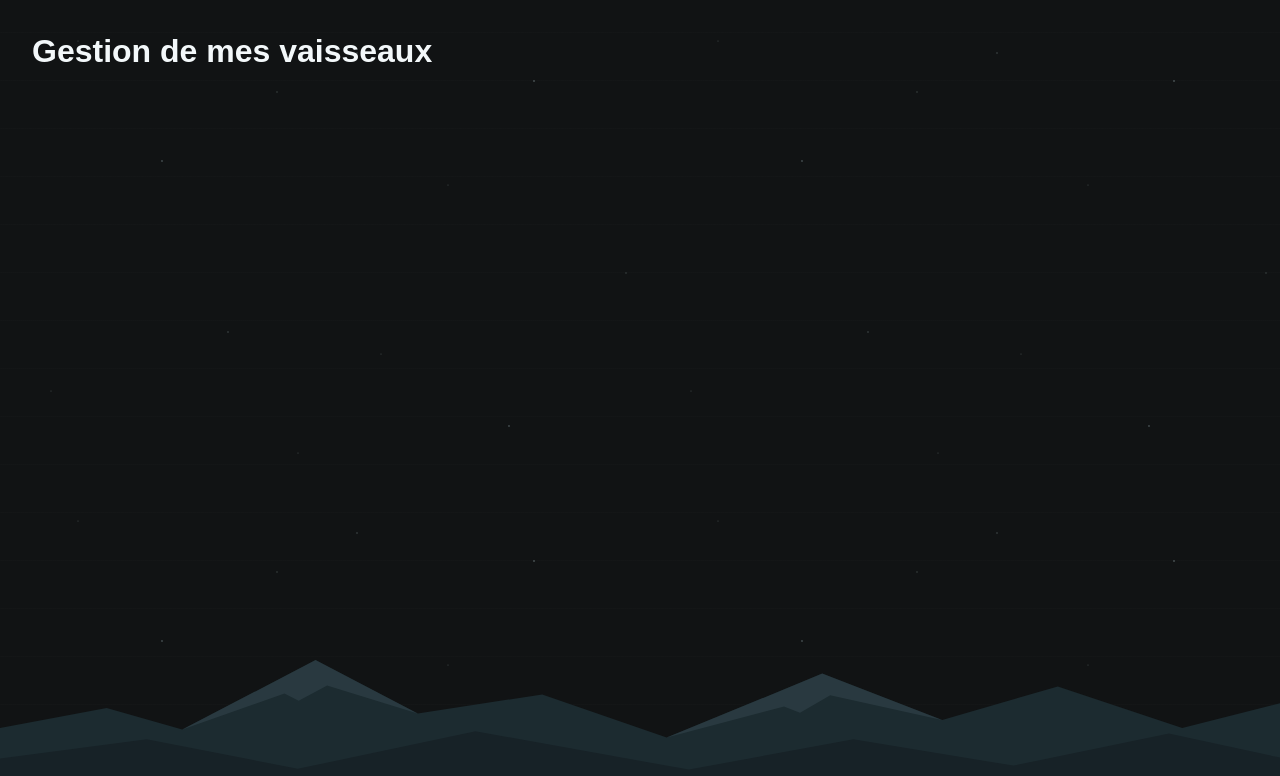
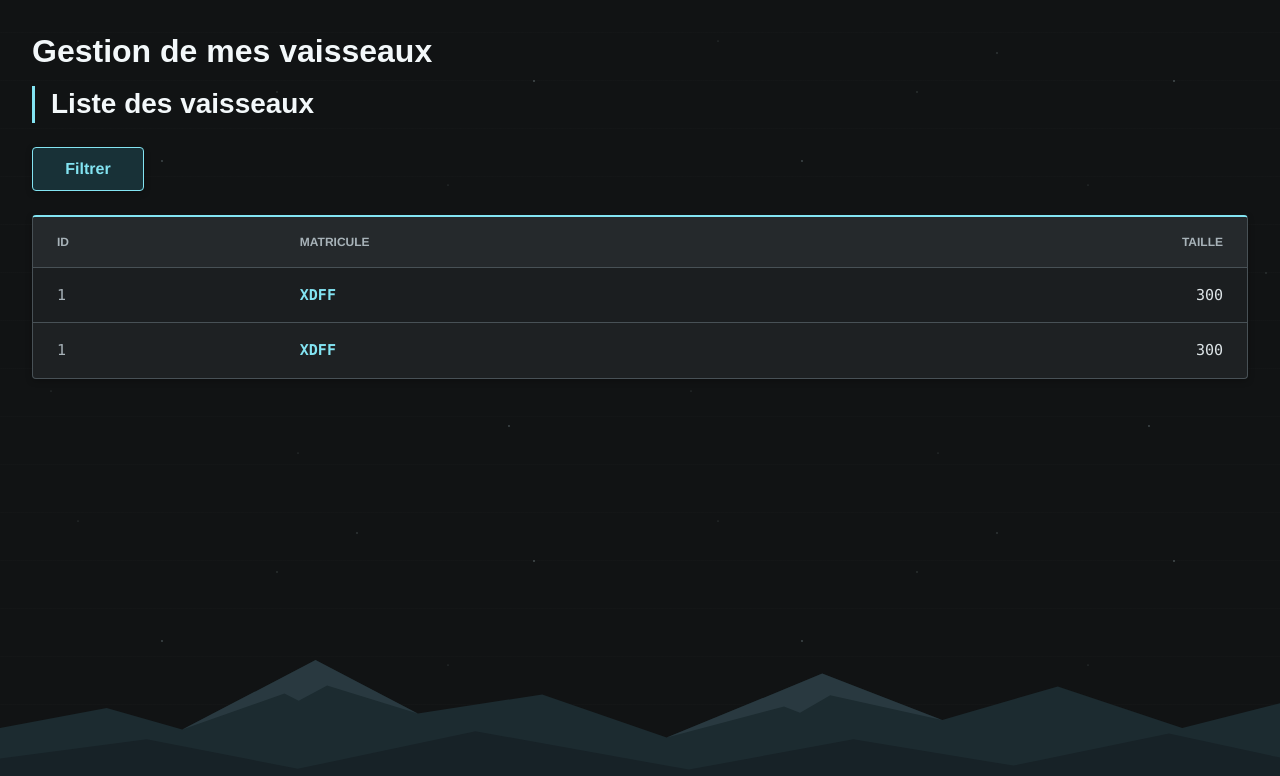
Before and after one commit to supports-formations/bpce-formation-react-02112026, a React (Vite) app in the folder manage-ships-sw/: page / in a window 1280 px wide. Shown: the top 776 px of the page. Built offline with nearby package versions, Linux system fonts and the light colour scheme.

Commit message:
feat: map + binding title + click mapping

```diff
--- a/manage-ships-sw/src/AppBis.tsx
+++ b/manage-ships-sw/src/AppBis.tsx
@@ -1,6 +1,13 @@
+import DisplayShips from "./features/ships/components/DisplayShips";
+
 function AppBis() {
     console.info('App bis')
-    return <><h1>Gestion de mes vaisseaux</h1></>
-}
+    return (
+        <>
+            <h1>Gestion de mes vaisseaux</h1>
+            <DisplayShips />
+        </>
+    )
+} // renvoie toujours la même chose : fonction pure / déterministe
 
 export default AppBis;
--- /dev/null
+++ b/manage-ships-sw/src/features/ships/components/DisplayShips.module.css
@@ -0,0 +1,107 @@
+.title {
+    margin-block: 0 var(--space-5);
+    padding-inline-start: var(--space-4);
+    border-inline-start: 3px solid var(--color-accent);
+    color: var(--color-heading);
+    font-size: 1.75rem;
+    line-height: 1.3;
+    overflow-wrap: anywhere;
+}
+
+.filter {
+    min-inline-size: 7rem;
+    margin-block-end: var(--space-5);
+    padding-inline: var(--space-5);
+    box-shadow: var(--shadow-sm);
+}
+
+.filter:focus-visible {
+    outline: 2px solid var(--color-accent);
+    outline-offset: 4px;
+}
+
+.table {
+    display: table;
+    inline-size: 100%;
+    table-layout: fixed;
+    border-collapse: separate;
+    border-spacing: 0;
+    border: 1px solid var(--color-border);
+    border-block-start: 2px solid var(--color-accent);
+    border-radius: var(--radius-md);
+    background: var(--color-surface);
+    box-shadow: var(--shadow-sm);
+}
+
+.table th,
+.table td {
+    padding: var(--space-4) var(--space-5);
+    text-align: start;
+    vertical-align: middle;
+    overflow-wrap: anywhere;
+}
+
+.table th {
+    background: var(--color-surface-raised);
+    color: var(--color-muted);
+    font-size: 0.75rem;
+    font-weight: 600;
+    text-transform: uppercase;
+}
+
+.table th:first-child {
+    inline-size: 20%;
+    border-start-start-radius: var(--radius-sm);
+}
+
+.table th:last-child {
+    inline-size: 30%;
+    border-start-end-radius: var(--radius-sm);
+}
+
+.table td {
+    font-family: var(--font-mono);
+    font-size: 0.9375rem;
+    font-variant-numeric: tabular-nums;
+}
+
+.table td:first-child {
+    color: var(--color-muted);
+}
+
+.table td:nth-child(2) {
+    color: var(--color-accent);
+    font-weight: 700;
+}
+
+.table th:last-child,
+.table td:last-child {
+    text-align: end;
+}
+
+.table tbody tr:last-child td {
+    border-block-end: 0;
+}
+
+.table tbody tr:last-child td:first-child {
+    border-end-start-radius: var(--radius-sm);
+}
+
+.table tbody tr:last-child td:last-child {
+    border-end-end-radius: var(--radius-sm);
+}
+
+.table tbody tr:hover {
+    background: var(--color-accent-bg);
+}
+
+@media (max-width: 40rem) {
+    .title {
+        font-size: 1.375rem;
+    }
+
+    .table th,
+    .table td {
+        padding: var(--space-3) var(--space-2);
+    }
+}
--- /dev/null
+++ b/manage-ships-sw/src/features/ships/components/DisplayShips.tsx
@@ -0,0 +1,41 @@
+import type { Ships } from '../models';
+import styles from './DisplayShips.module.css';
+
+const clickToFilter = () => {
+    console.info('goToFilter');
+}
+
+const title = 'Liste des vaisseaux';
+
+const ships: Ships = [{id: 1, matricule: 'XDFF', size: 300},{id: 1, matricule: 'XDFF', size: 300},];
+
+const rows = ships.map(item => <tr><td>{item.id}</td><td>{item.matricule}</td><td>{item.size}</td></tr>)
+
+const DisplayShips = () => {
+    console.info('DisplayShips');
+
+
+    return (
+        <>
+           <h1 className={styles.title}>{title}</h1>
+           <button className={styles.filter} onClick={clickToFilter}>Filtrer</button>
+
+           <table className={styles.table}>
+            <thead>
+                <tr>
+                    <th>Id</th>
+                    <th>Matricule</th>
+                    <th>Taille</th>
+                </tr>
+            </thead>
+            <tbody>
+                {rows}
+            </tbody>
+           </table>
+        </>
+    )
+}
+
+// const DisplayShips = () => <table></table>
+
+export default DisplayShips;
--- /dev/null
+++ b/manage-ships-sw/src/features/ships/models/index.ts
@@ -0,0 +1 @@
+export * from './ship'
```
Also changed, not shown: manage-ships-sw/src/features/ships/models/ship.ts (added, +7 -0 lines).
